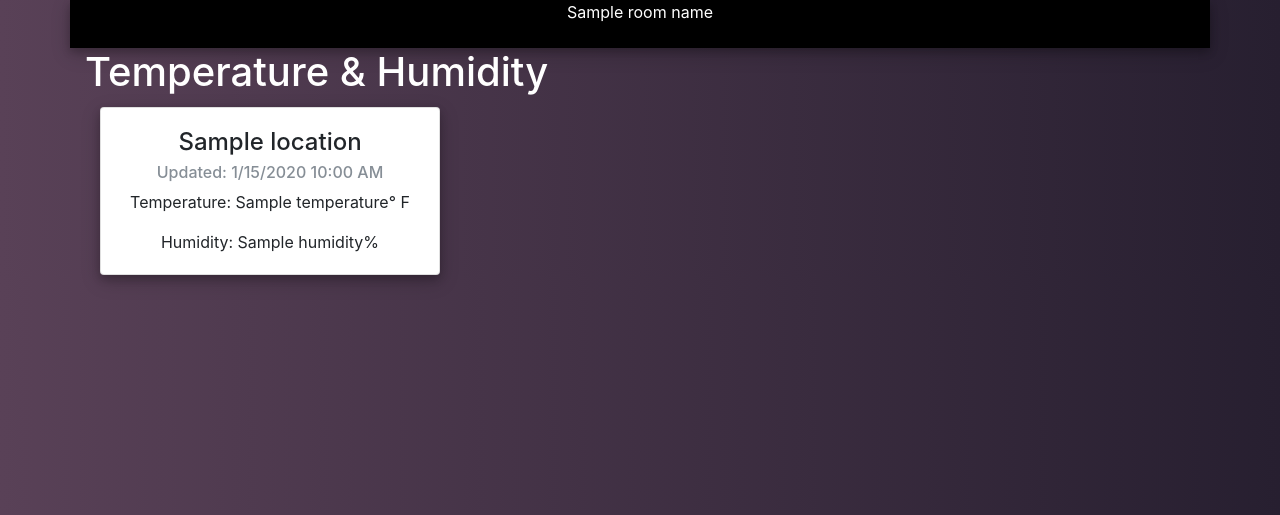
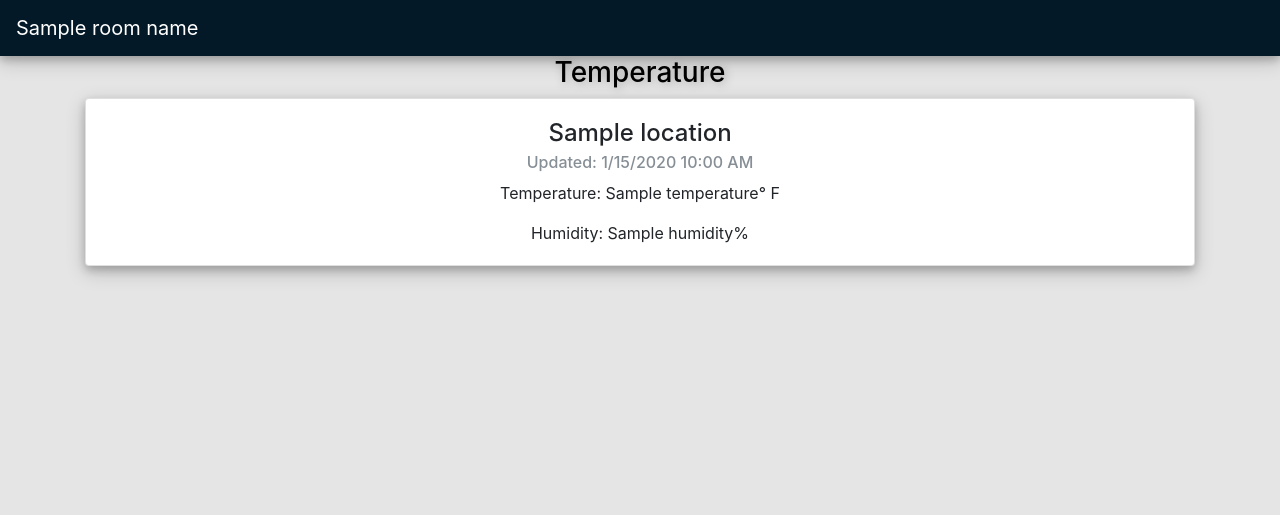
Before and after one commit to NiDMAZ/rpi_nodes, a Django app: template room_sensors/templates/room_sensors/homepage.html in a window 1280 px wide. Shown: the top 515 px of the page. Run offline with Django 3.2, Linux system fonts and the light colour scheme; the template is opened without the code that fills it: most values are stand-ins (such as "Sample title", 1, 10 or a date in 2020); parts of the project's set-up code (start-up, migrations or seed data) failed here and were passed over; some libraries are stand-ins or nearby versions.

Commit message:
CSs changes

```diff
--- a/room_sensors/static/css/base.css
+++ b/room_sensors/static/css/base.css
@@ -1,14 +1,9 @@
 body {
-    background: linear-gradient(to right, #594157, #271F30);
+    background: rgba(0,0,0,0.1);
 }
 
-.card_widget {
-	margin-top: .2em;
-}
-
-.site-content {
-   /* padding-top: 10px;
-    padding-left: 10px; */
+.navbar {
+    background-color: #031927;
 }
 
 .box_shadow {
@@ -16,15 +11,7 @@ body {
 }
 
 .section_header {
-    color: white;
+    color: black;
+    text-align: center;
+    text-shadow: 2px 2px 8px #aaa;
 }
-.section_header h1 {
-    text-align: center;
-}
-
-.top_page {
-    color: white;
-    background-color: black;
-    height: 3em;
-    text-align: center;
-}
--- a/room_sensors/templates/room_sensors/base.html
+++ b/room_sensors/templates/room_sensors/base.html
@@ -9,19 +9,22 @@
     <script src="https://cdnjs.cloudflare.com/ajax/libs/popper.js/1.12.3/umd/popper.min.js" integrity="sha384-vFJXuSJphROIrBnz7yo7oB41mKfc8JzQZiCq4NCceLEaO4IHwicKwpJf9c9IpFgh" crossorigin="anonymous"></script>
     <script src="https://maxcdn.bootstrapcdn.com/bootstrap/4.0.0-beta.2/js/bootstrap.min.js" integrity="sha384-alpBpkh1PFOepccYVYDB4do5UnbKysX5WZXm3XxPqe5iKTfUKjNkCk9SaVuEZflJ" crossorigin="anonymous"></script>
     <meta name="viewport" content="width=device-width, initial-scale=1, maximum-scale=1, user-scalable=no">
-    <link rel="stylesheet" href="{% static 'css/base.css' %}?20171125.3">
+    <link rel="stylesheet" href="{% static 'css/base.css' %}?20171126.4">
 
     <title>RPi Node</title>
 </head>
-	<div class="container top_page box_shadow">
-	{{ room_name }}
+    <div class="fluid-container">
+        <nav class="navbar navbar-expand-sm bg-bark navbar-dark box_shadow">
+            <a class="navbar-brand" href="#">{{ room_name }} </a>
+        </nav>
     </div>
+
 <body class="site-body">
     <div class="container">
         <div class="site-content">
             {% block site_content %}
             {% endblock %}
-            </div>
-        </div>
+        </div> <!-- END site-content -->
+    </div> <!-- END container -->
 </body>
 </html>
--- a/room_sensors/templates/room_sensors/homepage.html
+++ b/room_sensors/templates/room_sensors/homepage.html
@@ -2,56 +2,21 @@
 {% load staticfiles %}
 
 {% block site_content %}
-<div class="container">
 {% if temperature is not None %}
-        <div class="row">
-            <h1 class="section_header">Temperature & Humidity</h1>
-       </div>
+    <h3 class="section_header">Temperature</h3>
 	<div class="row">
 	    {% for sensor, val in temperature.items %}
-			<div class="col-md-4 ">
-			<div class="card text-center box_shadow card_widget" >
+		<div class="col">
+		    <div class="card text-center box_shadow">
 			<div class="card-body">
 			    <h4 class="card-title">{{ val.location }}</h4>
 			    <h6 class="card-subtitle mb-2 text-muted">Updated: {{ val.updated  | date:"n/j/Y f:s A"}}</h6>
-				<p class="card-text">Temperature: <span class="temp_val">{{ val.temperature }}</span>&#176 <span class="temp_sign">F</span></p>
+			    <p class="card-text">Temperature: <a class="temp_val">{{ val.temperature }}</a>&#176 <a class="temp_sign">F</a></p>
 			    <p class="card-text">Humidity: {{ val.humidity }}%</p>
-			      </div>
-			    </div>
-        </div>
-
+			</div> <!-- END card-body -->
+		    </div> <!-- END card -->
+		</div> <!-- END col -->
 	    {% endfor %}
+	</div> <!-- END row -->
 {% endif %}
-     </div>
-    <!-- <div class="row">
-	<div class="col-md-4 ">
-        <div class="card text-center box_shadow card_widget" >
-              <div class="card-body">
-                <h4 class="card-title">{{ sensor_values.node_name }}</h4>
-                <h6 class="card-subtitle mb-2 text-muted">Node#: {{ sensor_values.node_number }}</h6>
-                <p class="card-text">Last Refreshed: {{ sensor_values.time }}</p>
-              </div>
-            </div>
-        </div>
-	</br>
-        <div class="col-md-4 ">
-            <div class="card text-center box_shadow card_widget" >
-              <div class="card-body">
-                <h4 class="card-title">Temperature</h4>
-                <p class="card-text">{{ sensor_values.temperature }}&#176 F</p>
-              </div>
-            </div>
-        </div>
-	</br>
-        <div class="col-md-4 ">
-            <div class="card text-center box_shadow card_widget" >
-              <div class="card-body">
-                <h4 class="card-title">Humidity</h4>
-                <p class="card-text">{{sensor_values.humidity}}%</p>
-              </div>
-            </div>
-        </div>
-    <div class="row">
-</div> -->
-
 {% endblock %}
```
Lines whose indentation alone changed are shown as unchanged.
